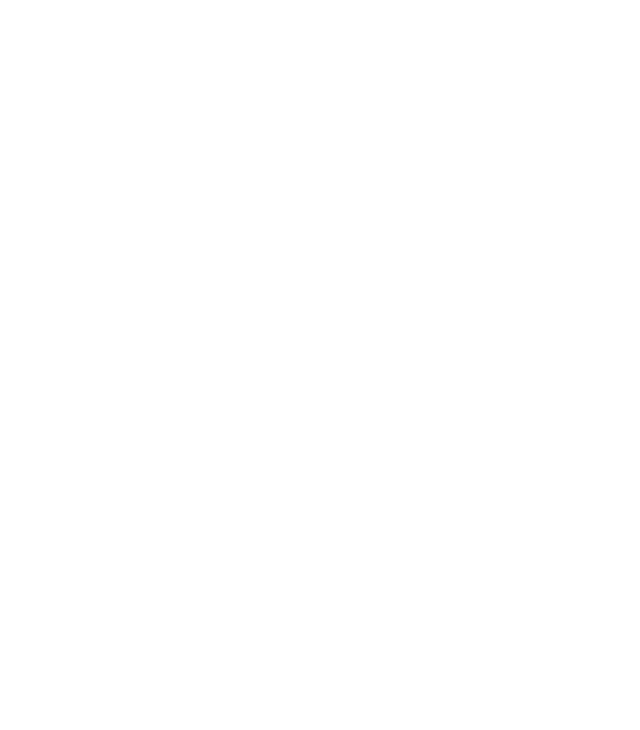
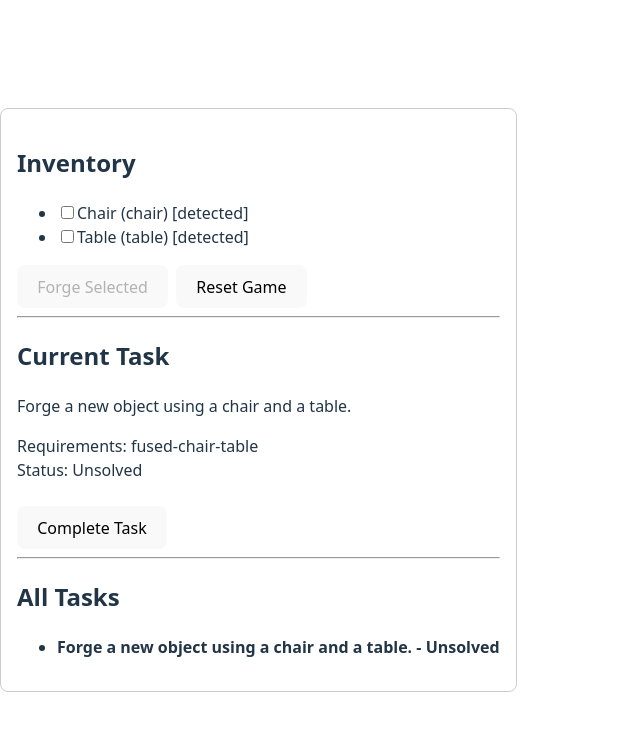
Before and after one commit to paperli/hackathon-volley-25, a React (Vite) app in the folder infinite-fusion/: page /game in a window 1280 px wide. Before the commit this address had no page. Shown: the top 730 px of the page, without its empty margins (0-640 px from the left). Built offline with nearby package versions, Linux system fonts and the light colour scheme.

Commit message:
Basic game flow

```diff
--- a/infinite-fusion/src/App.jsx
+++ b/infinite-fusion/src/App.jsx
@@ -1,35 +1,22 @@
-import { useState } from 'react'
-import reactLogo from './assets/react.svg'
-import viteLogo from '/vite.svg'
-import './App.css'
+import React from "react";
+import { BrowserRouter, Routes, Route } from "react-router-dom";
+import { GameProvider } from "./game/GameContext";
+import Camera from "./components/Camera";
+import GameScreen from "./game/GameScreen";
+import GameRules from "./pages/GameRules";
 
 function App() {
-  const [count, setCount] = useState(0)
-
   return (
-    <>
-      <div>
-        <a href="https://vite.dev" target="_blank">
-          <img src={viteLogo} className="logo" alt="Vite logo" />
-        </a>
-        <a href="https://react.dev" target="_blank">
-          <img src={reactLogo} className="logo react" alt="React logo" />
-        </a>
-      </div>
-      <h1>Vite + React</h1>
-      <div className="card">
-        <button onClick={() => setCount((count) => count + 1)}>
-          count is {count}
-        </button>
-        <p>
-          Edit <code>src/App.jsx</code> and save to test HMR
-        </p>
-      </div>
-      <p className="read-the-docs">
-        Click on the Vite and React logos to learn more
-      </p>
-    </>
-  )
+    <GameProvider>
+      <BrowserRouter>
+        <Routes>
+          <Route path="/" element={<GameRules />} />
+          <Route path="/camera" element={<Camera />} />
+          <Route path="/game" element={<GameScreen />} />
+        </Routes>
+      </BrowserRouter>
+    </GameProvider>
+  );
 }
 
-export default App
+export default App;
--- a/infinite-fusion/src/components/Camera.jsx
+++ b/infinite-fusion/src/components/Camera.jsx
@@ -1,4 +1,6 @@
 import React, { useRef, useEffect, useState } from 'react';
+import { useGame } from '../game/GameContext';
+import { useNavigate } from 'react-router-dom';
 
 const BACKEND_URL = 'http://localhost:4000/analyze'; // Change to ngrok URL if needed
 
@@ -10,6 +12,9 @@
   const [captured, setCaptured] = useState(null);
   const [objects, setObjects] = useState(null);
   const [loading, setLoading] = useState(false);
+
+  const { addObject } = useGame();
+  const navigate = useNavigate();
 
   useEffect(() => {
     const getCamera = async () => {
@@ -69,6 +74,19 @@
     }
   };
 
+  const handleStartGame = () => {
+    if (objects && objects.length > 0) {
+      objects.forEach(obj => {
+        addObject({
+          id: obj.name,
+          name: obj.name,
+          source: 'detected',
+        });
+      });
+      navigate('/game');
+    }
+  };
+
   return (
     <div style={{ textAlign: 'center' }}>
       <h2>Camera</h2>
@@ -102,6 +120,7 @@
           {objects.length === 0 ? (
             <p>No objects detected.</p>
           ) : (
+            <>
               <ul style={{ listStyle: 'none', padding: 0 }}>
                 {objects.map((obj, idx) => (
                   <li key={idx} style={{ margin: '0.5rem 0' }}>
@@ -109,6 +128,14 @@
                   </li>
                 ))}
               </ul>
+              <button
+                onClick={handleStartGame}
+                style={{ marginTop: 16, padding: '0.5rem 1.5rem', fontSize: '1rem' }}
+                disabled={loading}
+              >
+                Start Game
+              </button>
+            </>
           )}
         </div>
       )}
--- /dev/null
+++ b/infinite-fusion/src/game/GameContext.tsx
@@ -0,0 +1,102 @@
+import React, { createContext, useContext, useState } from "react";
+import { GameObject, GameTask, GameState } from "./types";
+
+// Define the context value type
+interface GameContextType {
+  state: GameState;
+  addObject: (obj: GameObject) => void;
+  forgeObjects: (ids: string[]) => void;
+  completeTask: () => void;
+  resetGame: () => void;
+}
+
+const initialObjects: GameObject[] = [
+  { id: "chair", name: "Chair", source: "detected" },
+  { id: "table", name: "Table", source: "detected" },
+];
+
+const initialTasks: GameTask[] = [
+  {
+    id: "task-1",
+    description: "Forge a new object using a chair and a table.",
+    requirements: ["fused-chair-table"],
+    solved: false,
+  },
+];
+
+const initialState: GameState = {
+  inventory: initialObjects,
+  tasks: initialTasks,
+  currentTaskIndex: 0,
+};
+
+const GameContext = createContext(undefined as unknown as GameContextType | undefined);
+
+export const GameProvider = ({ children }: { children: any }) => {
+  const [state, setState] = useState(initialState);
+
+  // Add a new object to inventory (if not already present)
+  const addObject = (obj: GameObject) => {
+    setState((prev) =>
+      prev.inventory.some((o) => o.id === obj.id)
+        ? prev
+        : { ...prev, inventory: [...prev.inventory, obj] }
+    );
+  };
+
+  // Forge objects: combine by ids, add new object if requirements met
+  const forgeObjects = (ids: string[]) => {
+    if (ids.length < 2) return;
+    const allExist = ids.every((id) => state.inventory.some((o) => o.id === id));
+    if (!allExist) return;
+    const newId = `fused-${ids.join("-")}`;
+    if (state.inventory.some((o) => o.id === newId)) return;
+    const newObj: GameObject = {
+      id: newId,
+      name: ids.map((id) => state.inventory.find((o) => o.id === id)?.name).join("-"),
+      source: "forged",
+      components: ids,
+    };
+    setState((prev) => ({ ...prev, inventory: [...prev.inventory, newObj] }));
+  };
+
+  // Complete the current task if requirements are met
+  const completeTask = () => {
+    const currentTask = state.tasks[state.currentTaskIndex];
+    if (!currentTask) return;
+    const hasAll = currentTask.requirements.every((req) =>
+      state.inventory.some((o) => o.id === req)
+    );
+    if (!hasAll) return;
+    setState((prev) => {
+      const updatedTasks = prev.tasks.map((t, i) =>
+        i === prev.currentTaskIndex ? { ...t, solved: true } : t
+      );
+      return {
+        ...prev,
+        tasks: updatedTasks,
+        currentTaskIndex:
+          prev.currentTaskIndex < prev.tasks.length - 1
+            ? prev.currentTaskIndex + 1
+            : prev.currentTaskIndex,
+      };
+    });
+  };
+
+  // Reset the game to initial state
+  const resetGame = () => setState(initialState);
+
+  return (
+    <GameContext.Provider
+      value={{ state, addObject, forgeObjects, completeTask, resetGame }}
+    >
+      {children}
+    </GameContext.Provider>
+  );
+};
+
+export const useGame = () => {
+  const ctx = useContext(GameContext);
+  if (!ctx) throw new Error("useGame must be used within a GameProvider");
+  return ctx;
+};
--- /dev/null
+++ b/infinite-fusion/src/game/GameScreen.tsx
@@ -0,0 +1,80 @@
+import React, { useState } from "react";
+import { useGame } from "./GameContext";
+
+function GameScreen() {
+  const { state, forgeObjects, completeTask, resetGame } = useGame();
+  const [selectedIds, setSelectedIds] = useState([]);
+
+  const handleSelect = (id: string) => {
+    setSelectedIds((prev) =>
+      prev.includes(id) ? prev.filter((sid) => sid !== id) : [...prev, id]
+    );
+  };
+
+  const handleForge = () => {
+    forgeObjects(selectedIds);
+    setSelectedIds([]);
+  };
+
+  const currentTask = state.tasks[state.currentTaskIndex];
+
+  return (
+    <div style={{ maxWidth: 500, margin: "2rem auto", padding: 16, border: "1px solid #ccc", borderRadius: 8 }}>
+      <h2>Inventory</h2>
+      <ul>
+        {state.inventory.map((obj) => (
+          <li key={obj.id}>
+            <label>
+              <input
+                type="checkbox"
+                checked={selectedIds.includes(obj.id)}
+                onChange={() => handleSelect(obj.id)}
+              />
+              {obj.name} ({obj.id}) [{obj.source}]
+            </label>
+          </li>
+        ))}
+      </ul>
+      <button onClick={handleForge} disabled={selectedIds.length < 2} style={{ marginRight: 8 }}>
+        Forge Selected
+      </button>
+      <button onClick={resetGame}>Reset Game</button>
+
+      <hr />
+
+      <h2>Current Task</h2>
+      {currentTask ? (
+        <div>
+          <p>{currentTask.description}</p>
+          <p>
+            Requirements: {currentTask.requirements.join(", ")}
+            <br />
+            Status: {currentTask.solved ? "Solved" : "Unsolved"}
+          </p>
+          <button
+            onClick={completeTask}
+            disabled={currentTask.solved}
+            style={{ marginTop: 8 }}
+          >
+            Complete Task
+          </button>
+        </div>
+      ) : (
+        <p>All tasks complete! 🎉</p>
+      )}
+
+      <hr />
+
+      <h2>All Tasks</h2>
+      <ul>
+        {state.tasks.map((task, idx) => (
+          <li key={task.id} style={{ fontWeight: idx === state.currentTaskIndex ? "bold" : "normal" }}>
+            {task.description} - {task.solved ? "Solved" : "Unsolved"}
+          </li>
+        ))}
+      </ul>
+    </div>
+  );
+}
+
+export default GameScreen;
--- /dev/null
+++ b/infinite-fusion/src/game/types.ts
@@ -0,0 +1,19 @@
+export type GameObject = {
+  id: string; // unique identifier (e.g., "chair", "table", "fused-chair-table")
+  name: string; // display name
+  source: "detected" | "forged";
+  components?: string[]; // for forged objects, what was combined
+};
+
+export type GameTask = {
+  id: string;
+  description: string;
+  requirements: string[]; // object ids required to solve
+  solved: boolean;
+};
+
+export type GameState = {
+  inventory: GameObject[];
+  tasks: GameTask[];
+  currentTaskIndex: number; // index in tasks array
+};
--- a/infinite-fusion/src/main.jsx
+++ b/infinite-fusion/src/main.jsx
@@ -1,17 +1,10 @@
 import React from 'react';
 import { createRoot } from 'react-dom/client';
-import { BrowserRouter, Routes, Route } from 'react-router-dom';
-import GameRules from './pages/GameRules.jsx';
-import Camera from './components/Camera.jsx';
+import App from './App.jsx';
 import './index.css';
 
 createRoot(document.getElementById('root')).render(
   <React.StrictMode>
-    <BrowserRouter>
-      <Routes>
-        <Route path="/" element={<GameRules />} />
-        <Route path="/camera" element={<Camera />} />
-      </Routes>
-    </BrowserRouter>
+    <App />
   </React.StrictMode>
 );
```
Also changed, not shown: 1 other file (tests, documents, lock files or other folders). Lines whose indentation alone changed are shown as unchanged.
